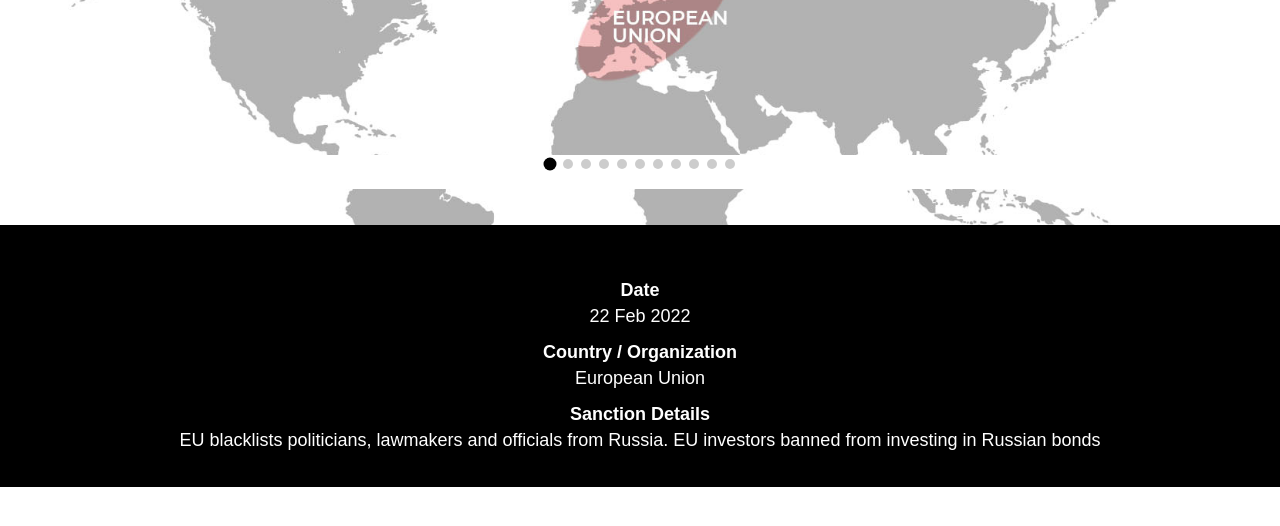
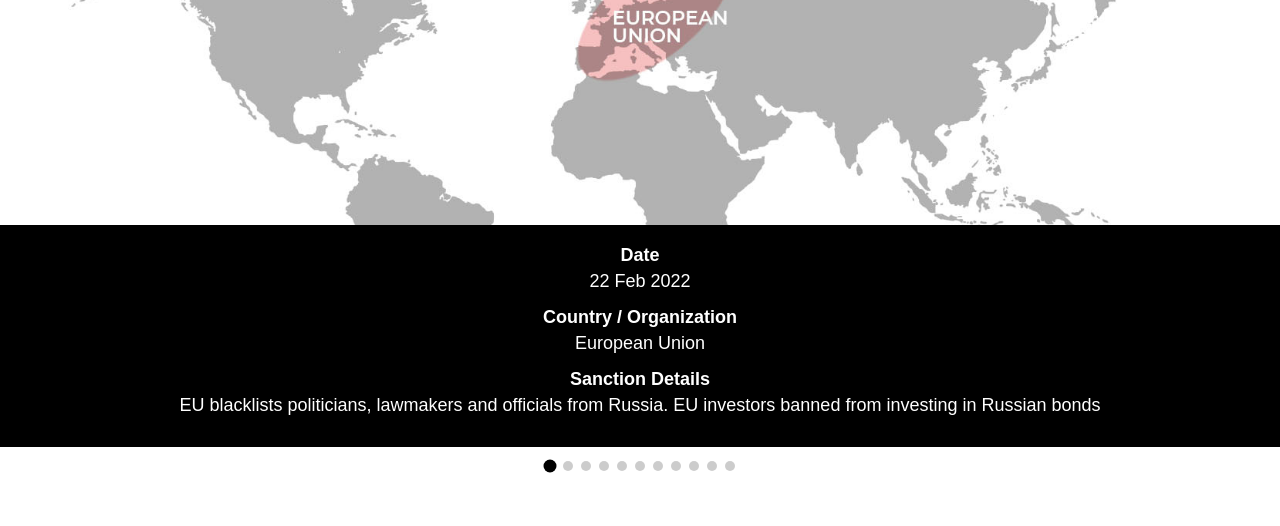
Before and after one commit to Dsventures/ukraine-russia, a plain HTML site: page sanction.html in a window 1280 px wide. Shown: the top 526 px of the page. Drawn offline with nearby package versions, Linux system fonts and the light colour scheme; a web font is replaced by a local one.

Commit message:
update bullet position and ifram height in sanction

```diff
--- a/sanction.html
+++ b/sanction.html
@@ -37,9 +37,10 @@
 
       .swiper-pagination {
         position: relative;
-        top: -332px !important;
+        bottom: 25px !important;
         background-color: #fff;
         height: 34px;
+        padding: 10px 0;
       }
 
       .swiper-slide {
@@ -92,7 +93,7 @@
       }
 
       .sanction-details {
-        margin-top: 55px;
+        margin: 20px 0;
         padding: 0 20px;
       }
       .sanction-details h4 {
```
Also changed, not shown: index.html (+1 -1 lines), photos.html (+1 -1 lines).
